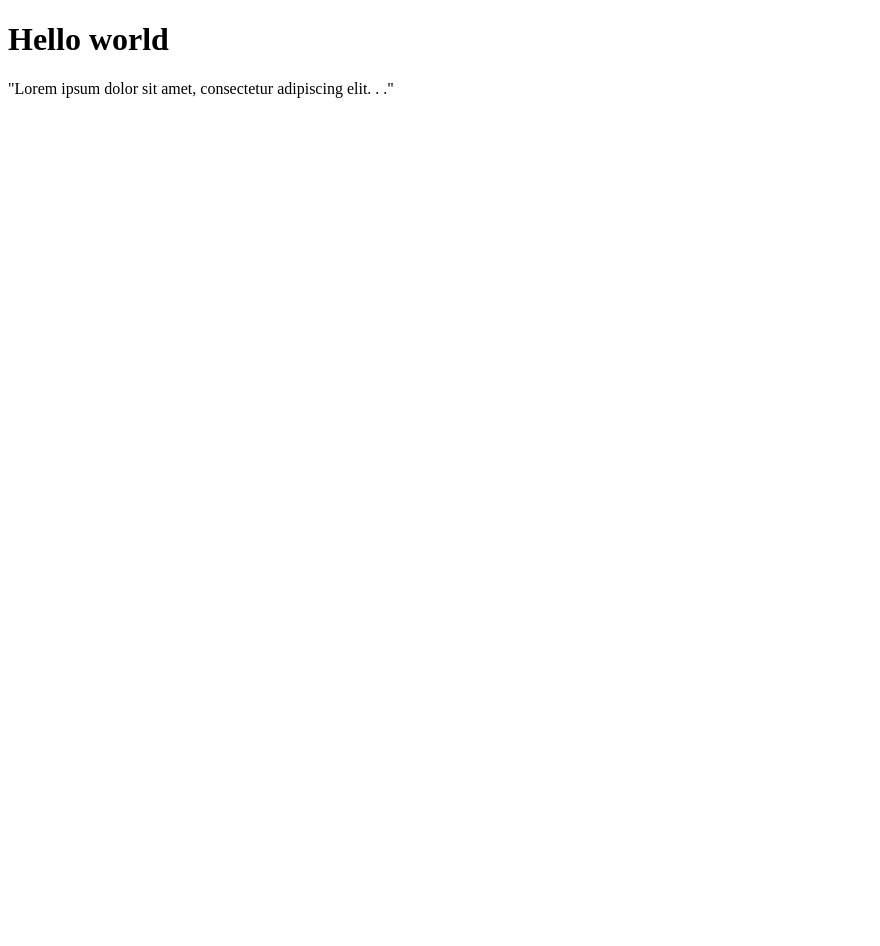
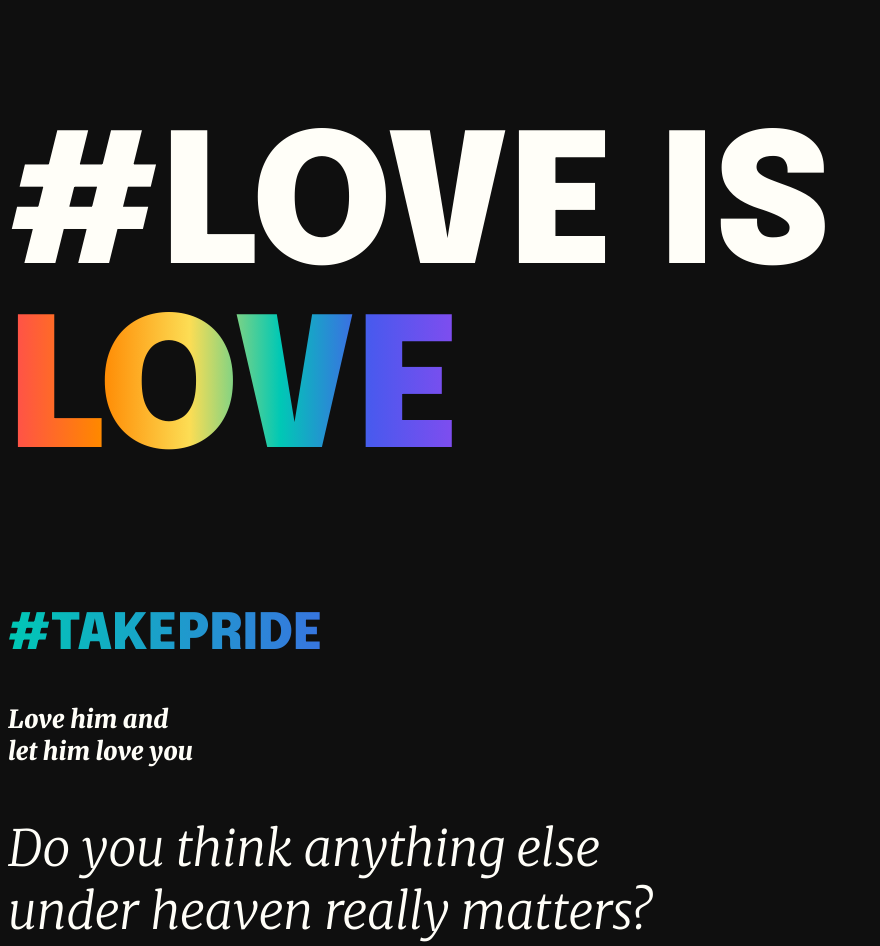
Before and after one commit to gyuden/gyuden.github.io, a plain HTML site: page index.html in a window 1280 px wide. Shown: the whole page, without its empty margins (0-880 px from the left). Before the commit the page ends 800 px from the top, so only its background shows below. Drawn offline with Linux system fonts and the light colour scheme; a web font is replaced by a local one.

Commit message:
Updating index.html with CSS code

```diff
--- a/index.html
+++ b/index.html
@@ -1,10 +1,73 @@
 <!DOCTYPE html>
+<!-- Coded and Designed by Denica del Rosario-->
 <html>
   <head>
-    <title> GitHub HTML Page Test </title>
+    <meta charset="utf-8">
+    <link rel="preconnect" href="https://fonts.googleapis.com">
+    <link rel="preconnect" href="https://fonts.gstatic.com" crossorigin>
+    <link href="https://fonts.googleapis.com/css2?family=ABeeZee:ital@0;1&family=Epilogue:wght@900&family=Merriweather:ital,wght@1,300;1,900&display=swap" rel="stylesheet">
+    <title> SOGIE </title>
+    <style>
+      body {
+        /* background-image: url('typography landscape 1-07.png');
+        background-size: cover; */
+        background-color: #0f0f0f;
+        color: #fffef8;
+      }
+      .gradient-text1 {
+        background-color: white;
+        background-image: linear-gradient(90deg, #ff4d4f,
+        #ff8700, #fcdd54, #00c8b5, #4a59ee, #844cef);
+        background-size: 100%;
+        background-repeat: repeat;
+        -webkit-background-clip: text;
+        -webkit-text-fill-color: transparent;
+        -moz-background-clip: text;
+        -moz-text-fill-color: transparent;
+      }
+      .gradient-text2 {
+        background-color: white;
+        background-image: linear-gradient(90deg, #00c8b5, #4a59ee, #4a59ee, #4a59ee);
+        background-size: 100%;
+        background-repeat: repeat;
+        -webkit-background-clip: text;
+        -webkit-text-fill-color: transparent;
+        -moz-background-clip: text;
+        -moz-text-fill-color: transparent;
+      }
+      h1 {
+        font-family: 'Epilogue', sans-serif;
+        font-size: 180px;
+      }
+      h2 {
+        font-family: 'Epilogue', sans-serif;
+        font-size: 50px;
+      }
+      h3 {
+        font-family: 'Merriweather', serif;
+        font-size: 50px;
+        font-weight: 300;
+      }
+      h4 {
+        font-family: 'Merriweather', serif;
+        font-size: 25px;
+      }
+      p {
+        font-family: 'ABeeZee', sans-serif;
+        font-size: 15px;
+      }
+      /* .outline {
+        -webkit-text-stroke: 1px black;
+        -webkit-text-fill-color: white;
+      } */
+    </style>
   </head>
   <body>
-    <h1> Hello world </h1>
-    <p> "Lorem ipsum dolor sit amet, consectetur adipiscing elit. . ." </p>
+    <h1>
+      #LOVE IS <span class="gradient-text1"> LOVE </span>
+    </h1>
+    <h2 class="gradient-text2"> #TAKEPRIDE </h2>
+    <h4> Love him and <br> let him love you </h4>
+    <h3> Do you think anything else <br> under heaven really matters? </h3>
   </body>
 </html>
```
